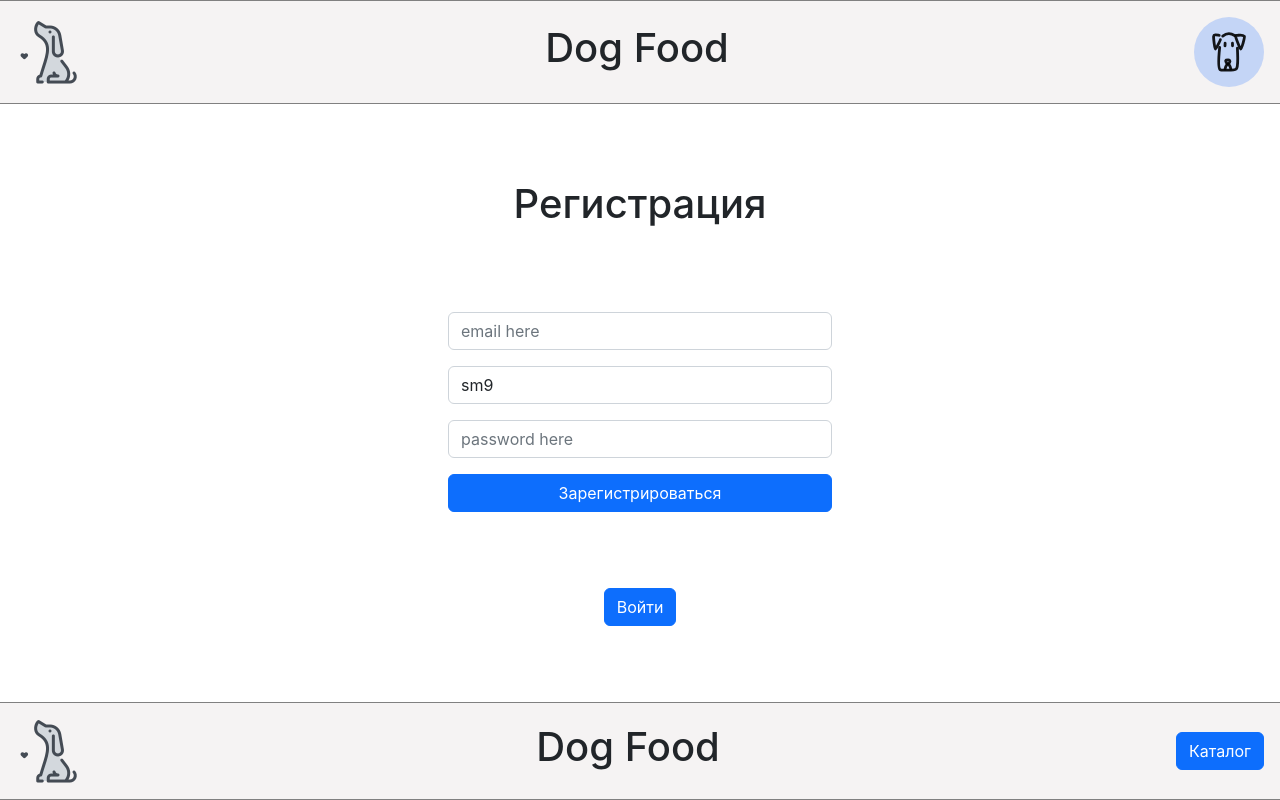
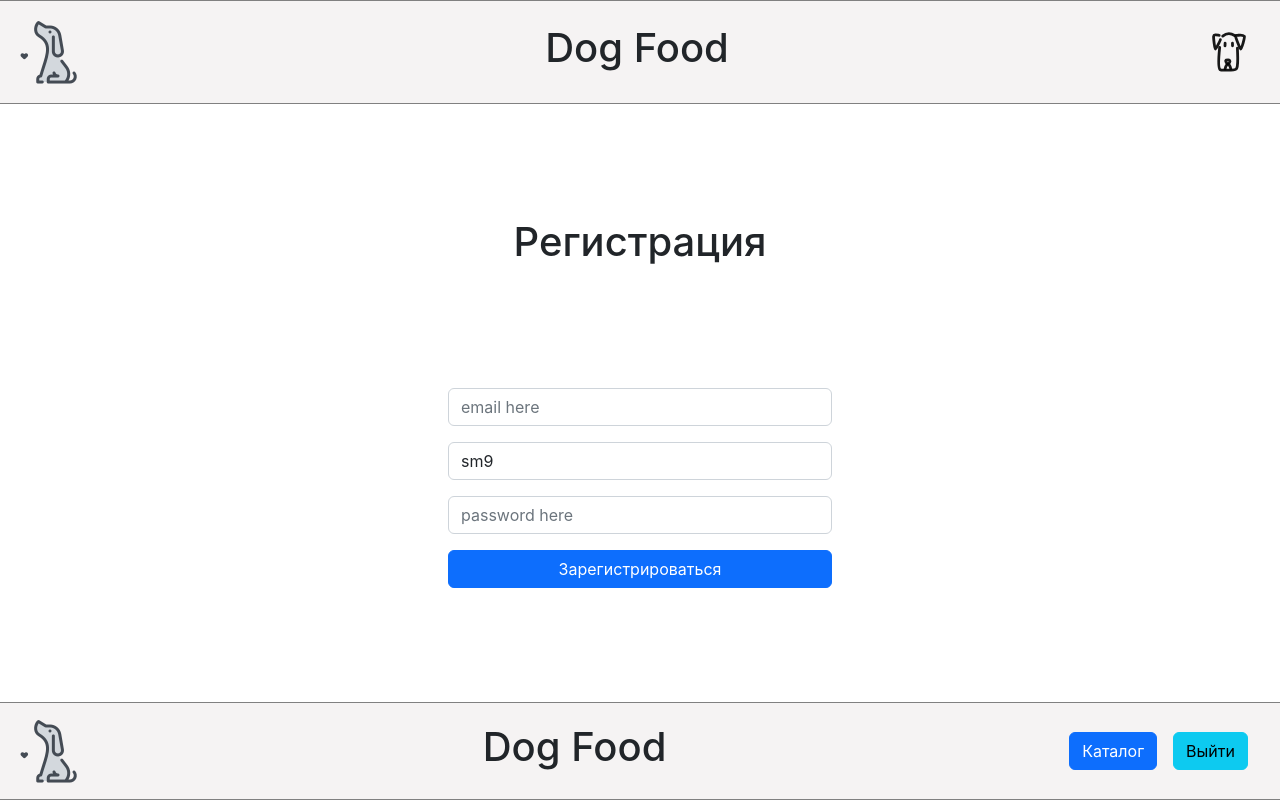
Before and after one commit to XeniaGorbunova/Dog-Food-Shop, a React (Create React App) app: page /signup in a window 1280 px wide. Built offline with nearby package versions, Linux system fonts and the light colour scheme.

Commit message:
logout button realization

```diff
--- a/src/components/Footer/Footer.jsx
+++ b/src/components/Footer/Footer.jsx
@@ -12,10 +12,12 @@ function Footer() {
         <img src={dog} alt="" />
       </Link>
       <h1>Dog Food</h1>
-      <NavLink to="/products" className={({ isActive }) => (isActive ? 'btn btn-info' : 'btn btn-primary')}>
-        Каталог
-
-      </NavLink>
+      <span>
+        <NavLink to="/products" className={({ isActive }) => (isActive ? 'btn btn-info' : 'btn btn-primary')}>
+          Каталог
+        </NavLink>
+        <button className="btn btn-info mx-3" type="button" onClick={() => localStorage.setItem('user_token', '')}>Выйти</button>
+      </span>
     </div>
   )
 }
--- a/src/components/Header/Header.jsx
+++ b/src/components/Header/Header.jsx
@@ -12,7 +12,7 @@ function Header() {
         <img src={dog} alt="" />
       </Link>
       <h1>Dog Food</h1>
-      <NavLink to="/signup" className={({ isActive }) => (isActive ? 'active_link' : undefined)}>
+      <NavLink to="/signin" className={({ isActive }) => (isActive ? 'active_link' : undefined)}>
         <img src={dogFace} alt="" style={{ width: '70px', height: '70px' }} />
 
       </NavLink>
--- a/src/components/SignIn/SignIn.jsx
+++ b/src/components/SignIn/SignIn.jsx
@@ -1,5 +1,5 @@
 /* eslint-disable max-len */
-import { useNavigate } from 'react-router-dom'
+import { useNavigate, Link } from 'react-router-dom'
 import { useMutation } from '@tanstack/react-query'
 import {
   Formik, Form, Field, ErrorMessage,
@@ -51,6 +51,9 @@ function SignIn() {
           <button type="submit" disabled={isLoading} className="btn btn-primary">Войти</button>
         </Form>
       </Formik>
+      <Link to="/signup" className="btn btn-primary mt-5">
+        Регистрация
+      </Link>
     </div>
   )
 }
--- a/src/components/SignUp/SignUp.jsx
+++ b/src/components/SignUp/SignUp.jsx
@@ -1,5 +1,5 @@
 /* eslint-disable max-len */
-import { Link, useNavigate } from 'react-router-dom'
+import { useNavigate } from 'react-router-dom'
 import { useMutation } from '@tanstack/react-query'
 import {
   Formik, Form, Field, ErrorMessage,
@@ -52,9 +52,6 @@ function SignUp() {
           <button type="submit" disabled={isLoading} className="btn btn-primary">Зарегистрироваться</button>
         </Form>
       </Formik>
-      <Link to="/signin" className="btn btn-primary">
-        Войти
-      </Link>
     </>
   )
 }
```
